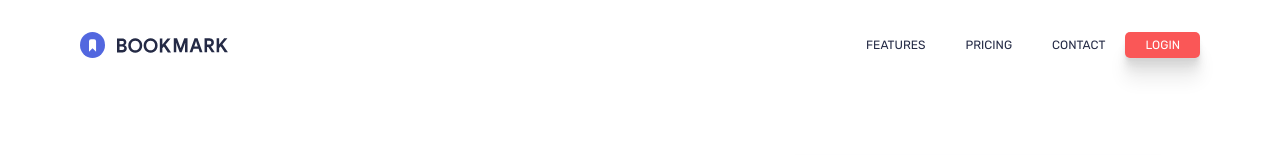
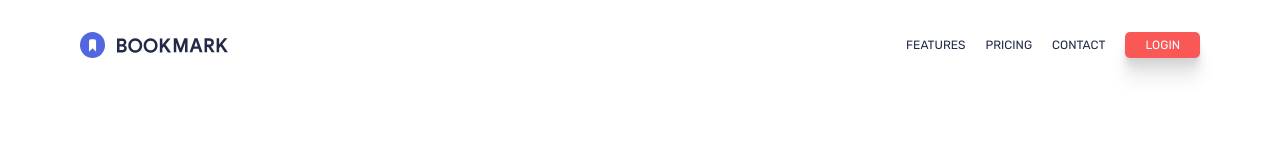
Before and after one commit to Z11mm/bookmark-landing-page, a React (Create React App) app: page / in a window 1280 px wide. Shown: the top 155 px of the page. Built offline with nearby package versions, Linux system fonts and the light colour scheme.

Commit message:
Style: Add header styles

```diff
--- a/src/assets/css/main.css
+++ b/src/assets/css/main.css
@@ -14,6 +14,9 @@ header {
         font-size: 12px;
         padding: 6px 20px;
         color: #252b46; }
+        header nav ul li:not(.nav-btn) {
+          padding: 6px 0;
+          margin-right: 20px; }
 
 .hero {
   display: flex; }
--- a/src/scss/_header.scss
+++ b/src/scss/_header.scss
@@ -21,9 +21,10 @@ header {
         padding: 6px 20px;
         color: $very-dark-blue;
 
-        // &:not(.nav-btn) {
-        //   margin-left: 10px;
-        // }
+        &:not(.nav-btn) {
+          padding: 6px 0;
+          margin-right: 20px;
+        }
         // border: 1px solid #000;
       }
     }
```
